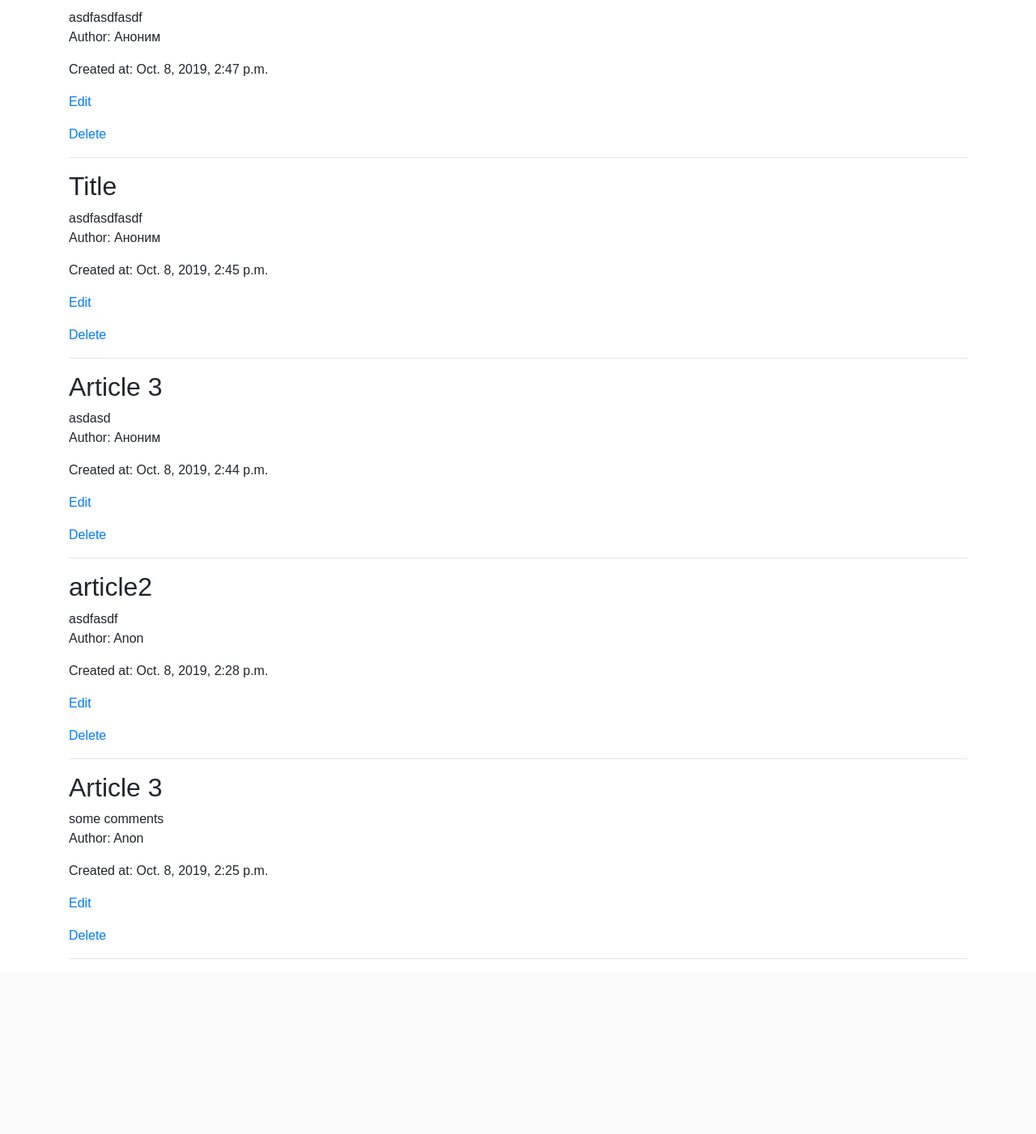
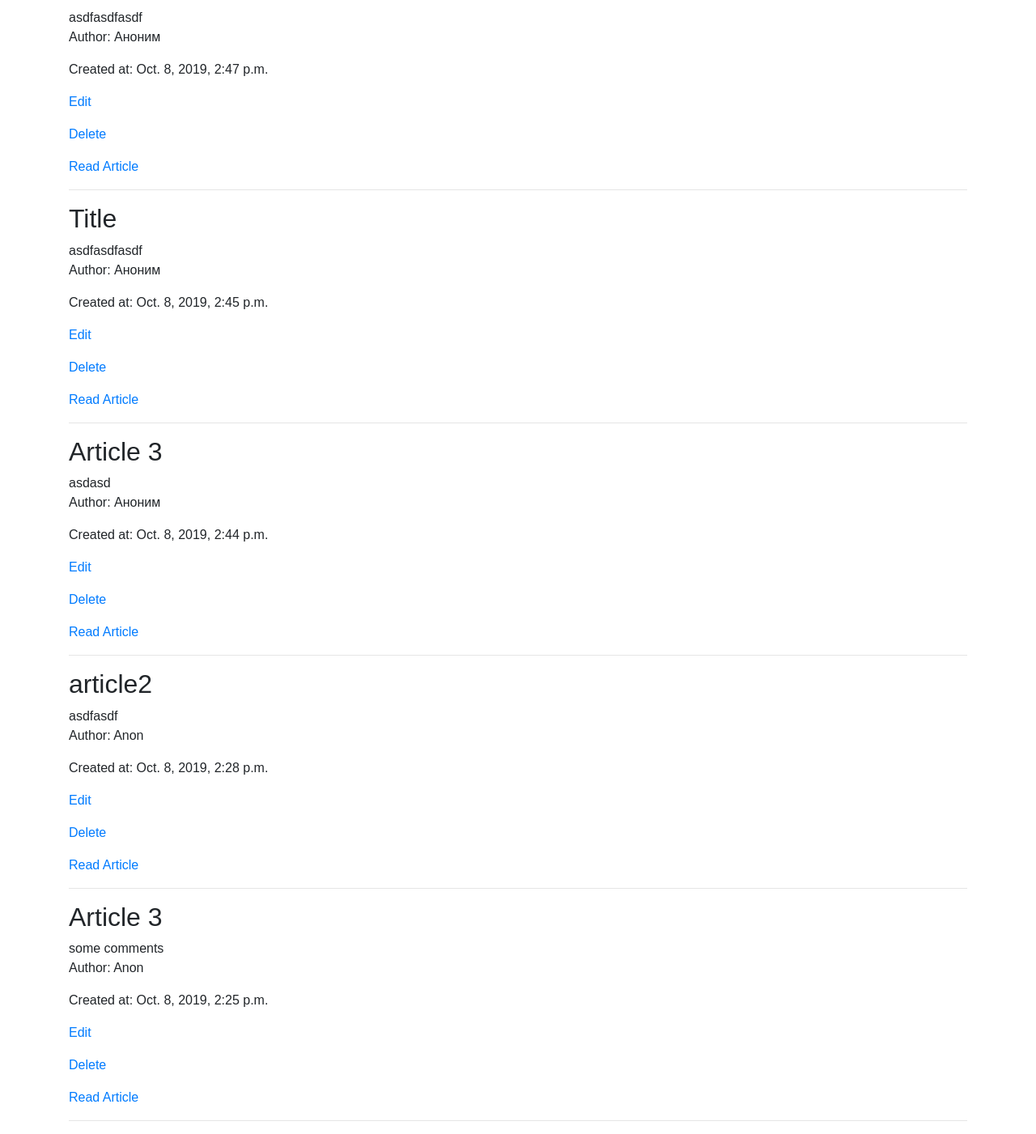
Before and after one commit to coffee3333/python_group_3_lesson_50_atai_mamytov, a Django app: page /comment/ in a window 1280 px wide. Shown: the part 206-1607 px from the top of the page at 81% size. Before the commit the page ends 1391 px from the top, so only its background shows below. Run offline with Django 3.2, Linux system fonts and the light colour scheme; data comes from the database, SQL or seed files in the repository; some libraries are stand-ins or nearby versions.

Commit message:
Added link for comments to article

```diff
--- a/source/webapp/templates/comments.html
+++ b/source/webapp/templates/comments.html
@@ -14,6 +14,7 @@
         <p>Created at: {{ comment.created_at }}
         <p><a href="{% url 'comment_edit' comment.pk %}">Edit</a></p>
         <p><a href="{% url "comment_delete" comment.pk %}">Delete</a></p>
+        <p><a href="{% url 'article_view' comment.article.pk %}">Read Article</a></p>
         <hr/>
     {% endfor %}
 {% endblock %}
```
